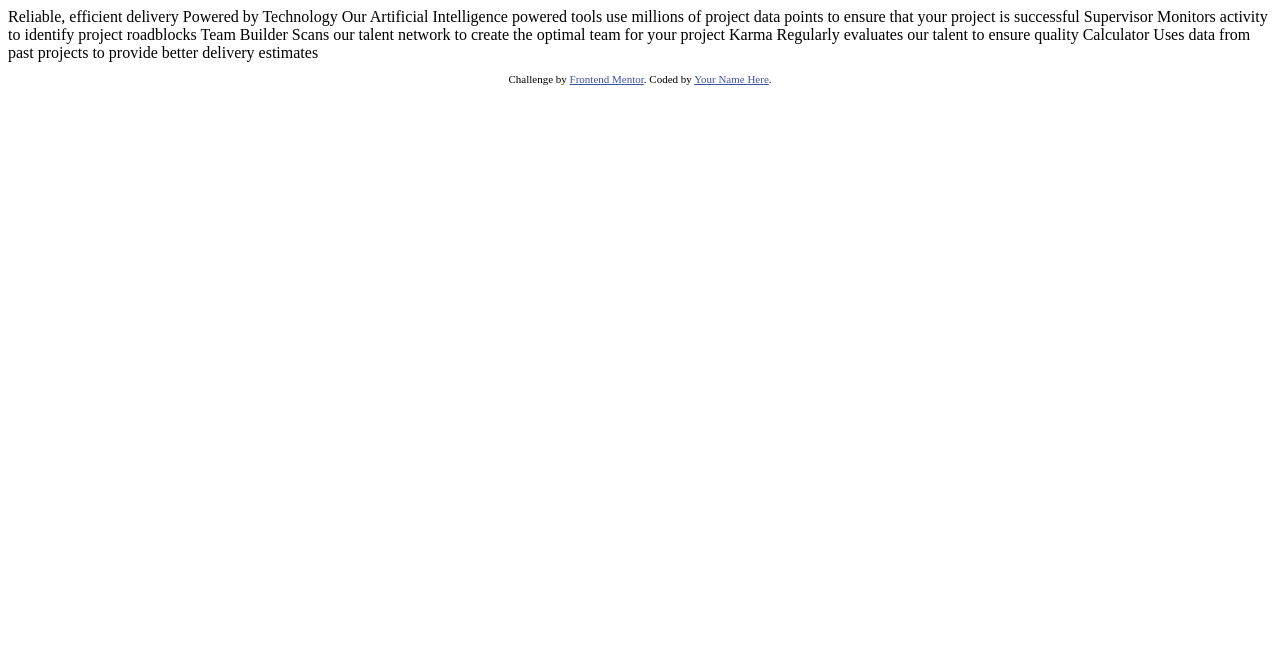
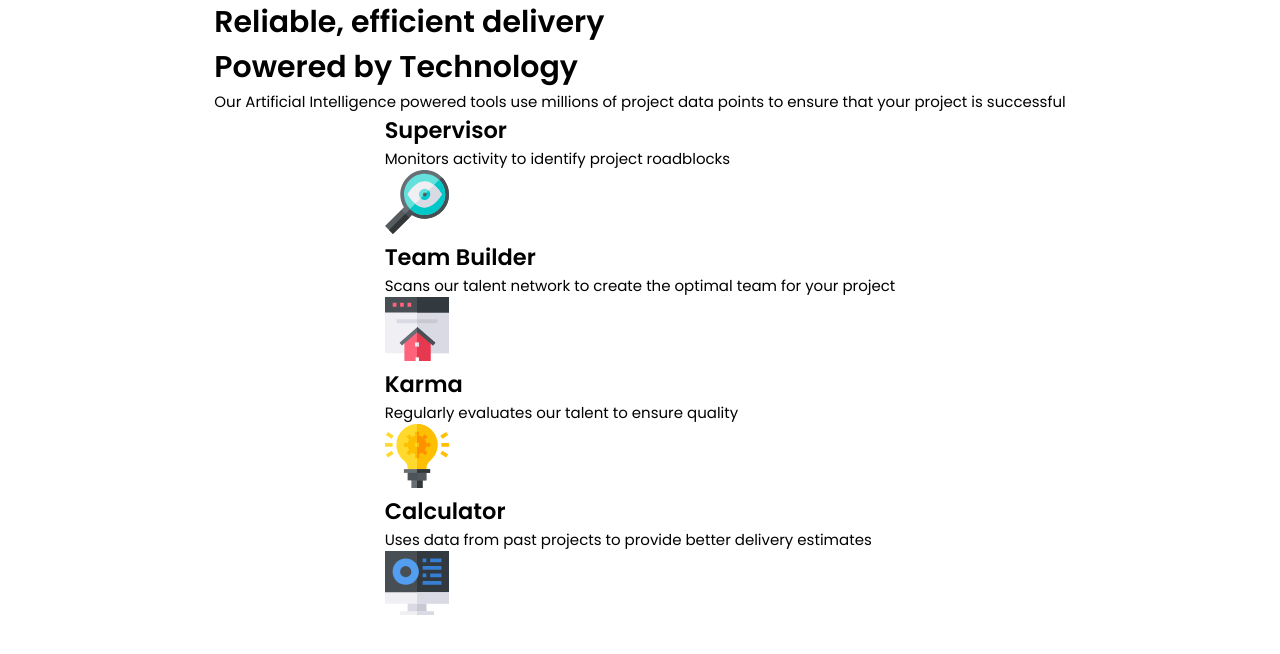
Before and after one commit to ayrtonbolwal/fm-four-card-feature, a plain HTML site: page index.html in a window 1280 px wide. Drawn offline with Linux system fonts and the light colour scheme.

Commit message:
Commit develop #1 : HTML composition & CSS baseStyle

```diff
--- a/index.html
+++ b/index.html
@@ -1,45 +1,65 @@
 <!DOCTYPE html>
 <html lang="en">
   <head>
-  <meta charset="UTF-8">
-  <meta name="viewport" content="width=device-width, initial-scale=1.0"> <!-- displays site properly based on user's device -->
+    <meta charset="UTF-8" />
+    <meta name="viewport" content="width=device-width, initial-scale=1.0" />
 
-  <link rel="icon" type="image/png" sizes="32x32" href="./images/favicon-32x32.png">
+    <link rel="icon" type="image/png" sizes="32x32" href="./images/favicon-32x32.png"/>
+    <link rel="stylesheet" href="stylesheet/style.css" />
+    <title>Frontend Mentor | Four card feature section</title>
+    <link rel="preconnect" href="https://fonts.googleapis.com">
+    <link rel="preconnect" href="https://fonts.gstatic.com" crossorigin>
+    <link href="https://fonts.googleapis.com/css2?family=Poppins:wght@200;400;600&display=swap" rel="stylesheet">
 
-  <title>Frontend Mentor | Four card feature section</title>
-
-  <!-- Feel free to remove these styles or customise in your own stylesheet 👍 -->
-  <style>
-    .attribution { font-size: 11px; text-align: center; }
-    .attribution a { color: hsl(228, 45%, 44%); }
-  </style>
   </head>
   <body>
-
-  Reliable, efficient delivery
-  Powered by Technology
-
-  Our Artificial Intelligence powered tools use millions of project data points
-  to ensure that your project is successful
-
-  Supervisor
-  Monitors activity to identify project roadblocks
-
-  Team Builder
-  Scans our talent network to create the optimal team for your project
-
-  Karma
-  Regularly evaluates our talent to ensure quality
-
-  Calculator
+    <header>
+      <h1><span>Reliable, efficient delivery </span><br>Powered by Technology</h1>
+      <p>
+        Our Artificial Intelligence powered tools use millions of project data
+        points to ensure that your project is successful
+      </p>
+    </header>
+    <main class="container">
+      <div class="col-1">
+        <article class="target" id="target1">
+          <div class="target__header">
+            <h2>Supervisor</h2>
+            <p>Monitors activity to identify project roadblocks</p>
+          </div>
+          <img src="./images/icon-supervisor.svg" alt="" />
+        </article>
+      </div>
+      <div class="col-2">
+        <article class="target" id="target2">
+          <div class="target__header">
+            <h2>Team Builder</h2>
+            <p>
+              Scans our talent network to create the optimal team for your
+              project
+            </p>
+          </div>
+          <img src="./images/icon-team-builder.svg" alt="" />
+        </article>
+        <article class="target" id="target3">
+          <div class="target__header">
+            <h2>Karma</h2>
+            <p>Regularly evaluates our talent to ensure quality</p>
+          </div>
+          <img src="./images/icon-karma.svg" alt="" />
+        </article>
+      </div>
+      <div class="col-3">
+        <article class="target" id="target4">
+          <div class="target__header">
+            <h2>Calculator</h2>
+            <p>
               Uses data from past projects to provide better delivery estimates
-
-
-  <footer>
-    <p class="attribution">
-      Challenge by <a href="https://www.frontendmentor.io?ref=challenge" target="_blank">Frontend Mentor</a>.
-      Coded by <a href="#">Your Name Here</a>.
             </p>
-  </footer>
+          </div>
+          <img src="./images/icon-calculator.svg" alt="" />
+        </article>
+      </div>
+    </main>
   </body>
 </html>
--- /dev/null
+++ b/stylesheet/style.css
@@ -0,0 +1,24 @@
+:root{
+    --red: hsl(0, 78%, 62%);
+    --cyan: hsl(180, 62%, 55%);
+    --ornage: hsl(34, 97%, 64%);
+    --blue: hsl(212, 86%, 64%);
+    --veryDarkBlue: hsl(234, 12%, 34%);
+    --grayishBlue: hsl(229, 6%, 66%);
+    --veryLightGray: hsl(0, 0%, 98%);
+}
+*{
+    box-sizing: border-box;
+    margin: 0;
+    padding: 0;
+}
+html{
+    font-size: 15px;
+}
+body{
+    font-family: 'Poppins', sans-serif;
+    display: flex;
+    flex-direction: column;
+    justify-content: center;
+    align-items: center;
+}
```
Lines whose indentation alone changed are shown as unchanged.
